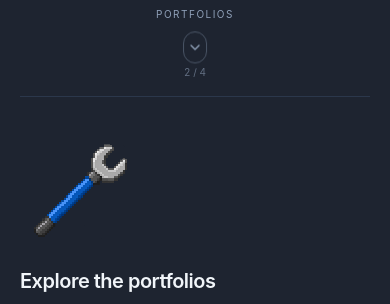
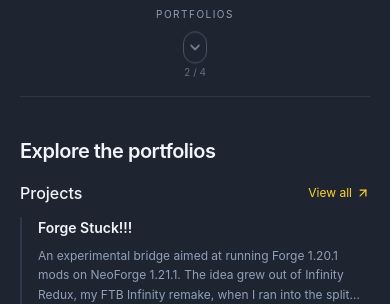
Before and after one commit to Minionade/minionade.github.io, a React (Vite) app: page / in a window 390 px wide. Shown: the part 1560-1864 px from the top of the page. Built offline with nearby package versions, Linux system fonts and the light colour scheme.

Commit message:
Only display decorative wrench beside portfolio text on larger screens

```diff
--- a/src/components/LandingPage.tsx
+++ b/src/components/LandingPage.tsx
@@ -125,7 +125,7 @@ export function LandingPage({ data, artworks, isDarkMode }: { data: ResumeData;
       <section data-landing-slice="2" className={`landing-slice border-t ${border}`} aria-labelledby="portfolio-preview-heading">
         <div className="landing-slice-content w-full">
         <div className="landing-illustrated-layout">
-        <img src={crescentHammer} alt="" aria-hidden="true" width="640" height="640" loading="lazy" decoding="async" className="landing-decoration image-pixelated" />
+        <img src={crescentHammer} alt="" aria-hidden="true" width="640" height="640" loading="lazy" decoding="async" className="landing-decoration landing-wrench image-pixelated" />
         <div className="min-w-0">
         <h2 id="portfolio-preview-heading" className="text-xl font-semibold tracking-tight mb-4">Explore the portfolios</h2>
         <div className="grid md:grid-cols-2 gap-6 md:gap-8">
--- a/src/index.css
+++ b/src/index.css
@@ -234,3 +234,7 @@ html.landing-scroll .site-footer {
     --desktop-edge-soft: rgb(75 58 35 / 7%);
   }
 }
+
+@media (max-width: 1023px) {
+  .landing-wrench { display: none; }
+}
```
